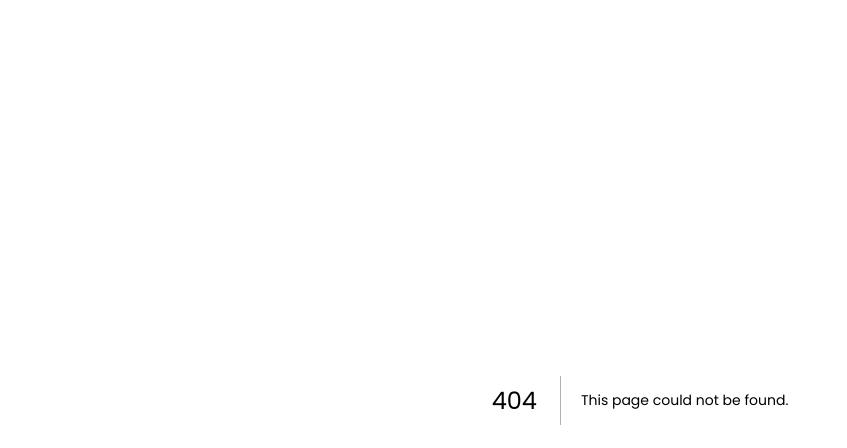
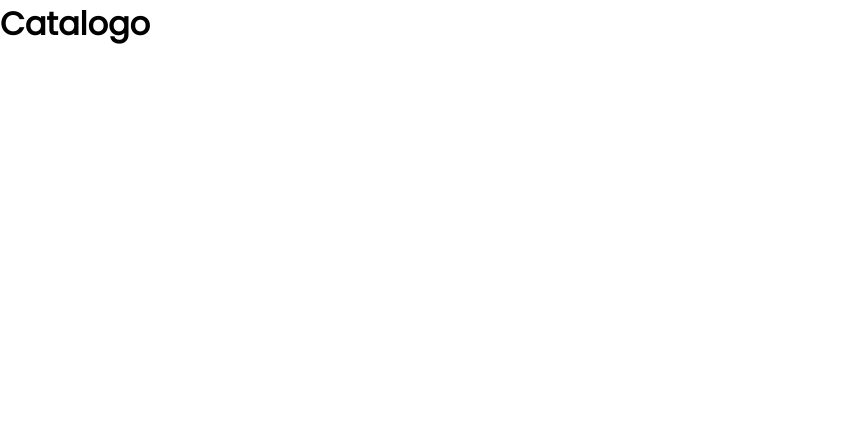
Before and after one commit to SmilingWitch/e-commece, a Next.js app: page /catalogo in a window 1280 px wide. Before the commit this address had no page. Shown: the top 448 px of the page, without its empty margins (0-847 px from the left). Built offline with nearby package versions, Linux system fonts and the light colour scheme.

Commit message:
feat: add catalogo/

```diff
--- /dev/null
+++ b/src/app/catalogo/page.js
@@ -0,0 +1,9 @@
+"use-client"
+import Catalogo from '@/components/Catalogo'
+import styles from '../page.module.css'
+
+export default function PrincipalPage() {
+  return (
+    <Catalogo/>
+  )
+}
```
